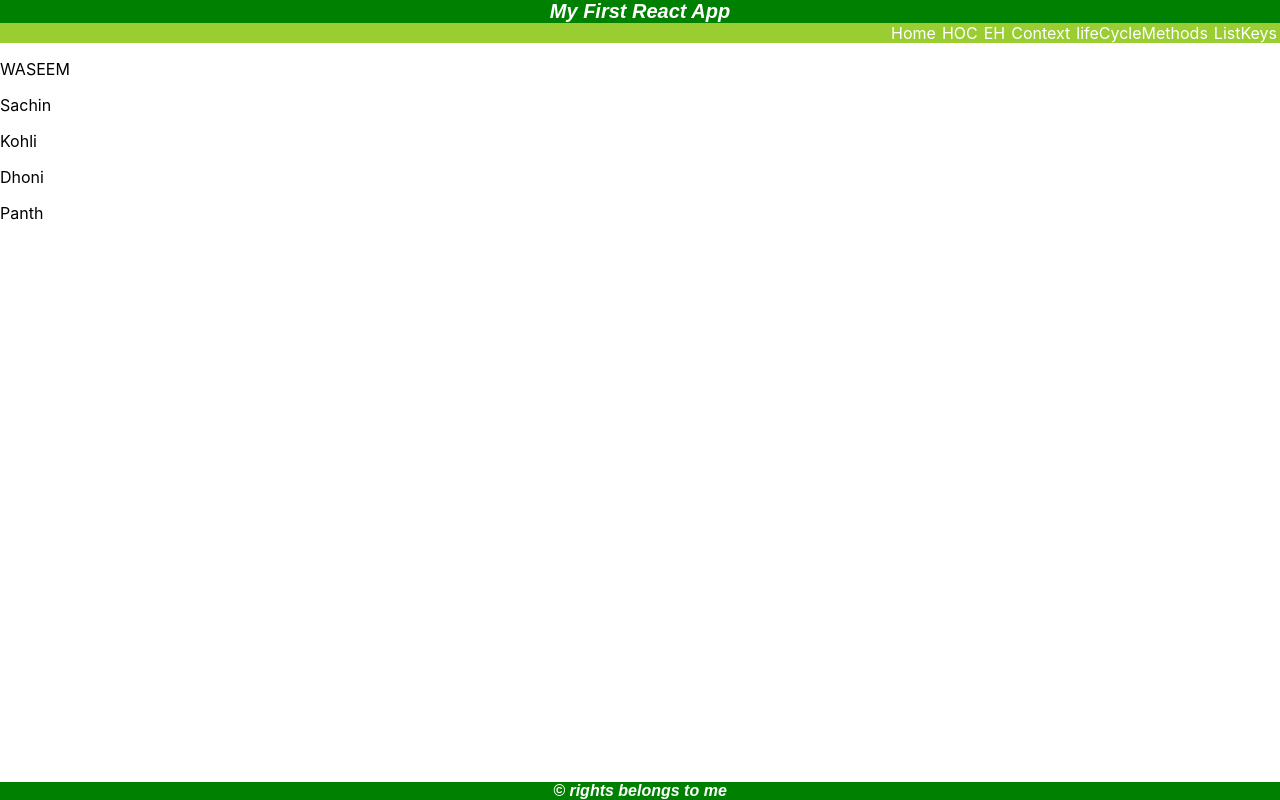
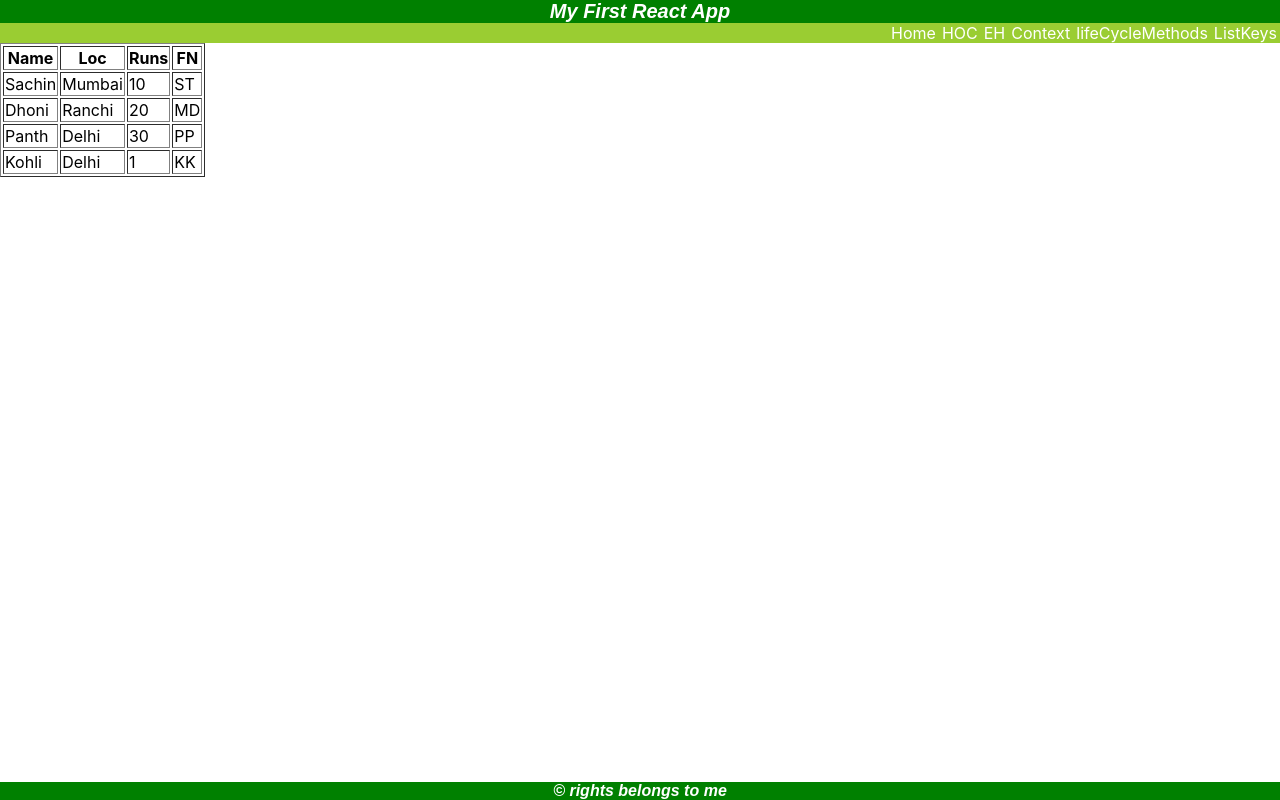
Before and after one commit to ArpithaPuttegowda/PrivateClass, a React (Create React App) app in the folder myapp/: page /listKeys in a window 1280 px wide. Built offline with nearby package versions, Linux system fonts and the light colour scheme.

Commit message:
listsAndKeys

```diff
--- a/myapp/src/Components/ListKeys.js
+++ b/myapp/src/Components/ListKeys.js
@@ -1,13 +1,76 @@
 import React, {Component} from "react";
+
+// export default class ListKeys extends Component {
+//   render() {
+//     const data = ["WASEEM", "Sachin", "Kohli", "Dhoni", "Panth"];
+//     return (
+//       <div>
+//         {data.map((v, i) => {
+//           return <p key={v + i}>{v}</p>;
+//         })}
+//       </div>
+//     );
+//   }
+// }
+// export default class ListKeys extends Component {
+//   render() {
+//     const data = ["WASEEM", "Sachin", "Kohli", "Dhoni", "Panth", "Dravid"];
+//     return (
+//       <div>
+//         <ul>
+//           {data.map((v, i) => {
+//             return <li key={v + i}>{v}</li>;
+//           })}
+//         </ul>
+//       </div>
+//     );
+//   }
+// }
+// export default class ListKeys extends Component {
+//   render() {
+//     const data = ["WASEEM", "Sachin", "Kohli", "Dhoni", "Panth", "Dravid"];
+//     return (
+//       <div>
+//         <select>
+//           {data.map((v, i) => {
+//             return <option key={v + i}>{v}</option>;
+//           })}
+//         </select>
+//       </div>
+//     );
+//   }
+// }
 
 export default class ListKeys extends Component {
   render() {
-    const data = ["WASEEM", "Sachin", "Kohli", "Dhoni", "Panth"];
+    const headers = ["Name", "Loc", "Runs", "FN"];
+    const data = [
+      {name: "Sachin", loc: "Mumbai", runs: "10", fn: "ST"},
+      {name: "Dhoni", loc: "Ranchi", runs: "20", fn: "MD"},
+      {name: "Panth", loc: "Delhi", runs: "30", fn: "PP"},
+      {name: "Kohli", loc: "Delhi", runs: "1", fn: "KK"}
+    ];
     return (
       <div>
-        {data.map((v, i) => {
-          return <p key={v + i}>{v}</p>;
-        })}
+        <table border="1px solid">
+          <thead>
+            {headers.map((v, i) => {
+              return <th key={v + i}>{v}</th>;
+            })}
+          </thead>
+          <tbody>
+            {data.map((obj, i) => {
+              return (
+                <tr>
+                  <td>{obj.name}</td>
+                  <td>{obj.loc}</td>
+                  <td>{obj.runs}</td>
+                  <td>{obj.fn}</td>
+                </tr>
+              );
+            })}
+          </tbody>
+        </table>
       </div>
     );
   }
```
